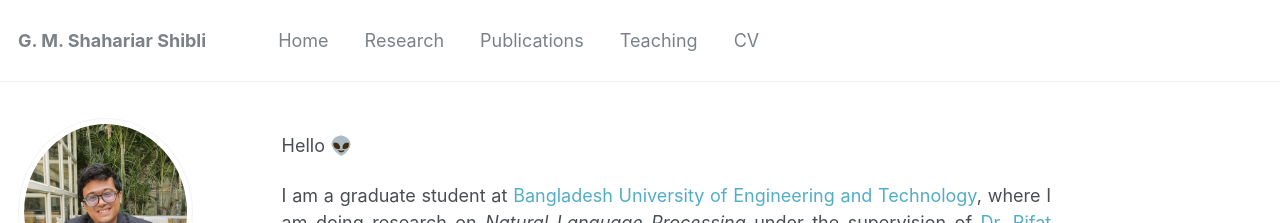
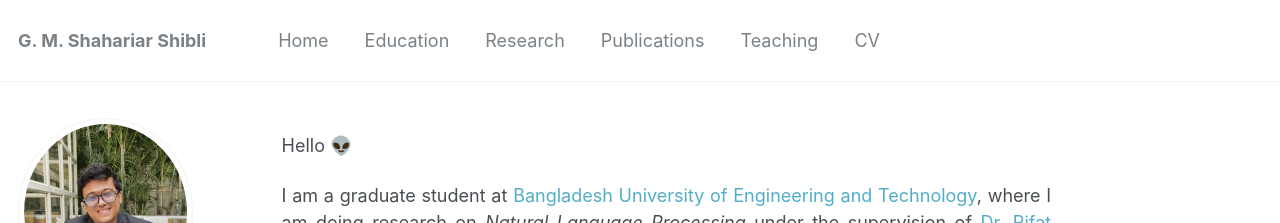
Before and after one commit to shahariar-shibli/shahariar-shibli.github.io, a Jekyll site: the page built from _pages/about.md, in a window 1280 px wide and 1217 px high. Shown: the top 223 px of the window. Built offline with Jekyll 4.4.1, drawn with Linux system fonts in a browser that asks for light colours; some web fonts are replaced.

Commit message:
Update navigation.yml

```diff
--- a/_data/navigation.yml
+++ b/_data/navigation.yml
@@ -2,6 +2,9 @@
 main:
   - title: "Home"
     url: /
+
+  - title: "Education"
+    url: /education/
 
   - title: "Research"
     url: /research/
@@ -12,9 +15,6 @@ main:
   - title: "Teaching"
     url: /teaching/
 
-  #- title: "Blog Posts"
-    #url: /year-archive/
-
   - title: "CV"
     url: /cv/
 
```
